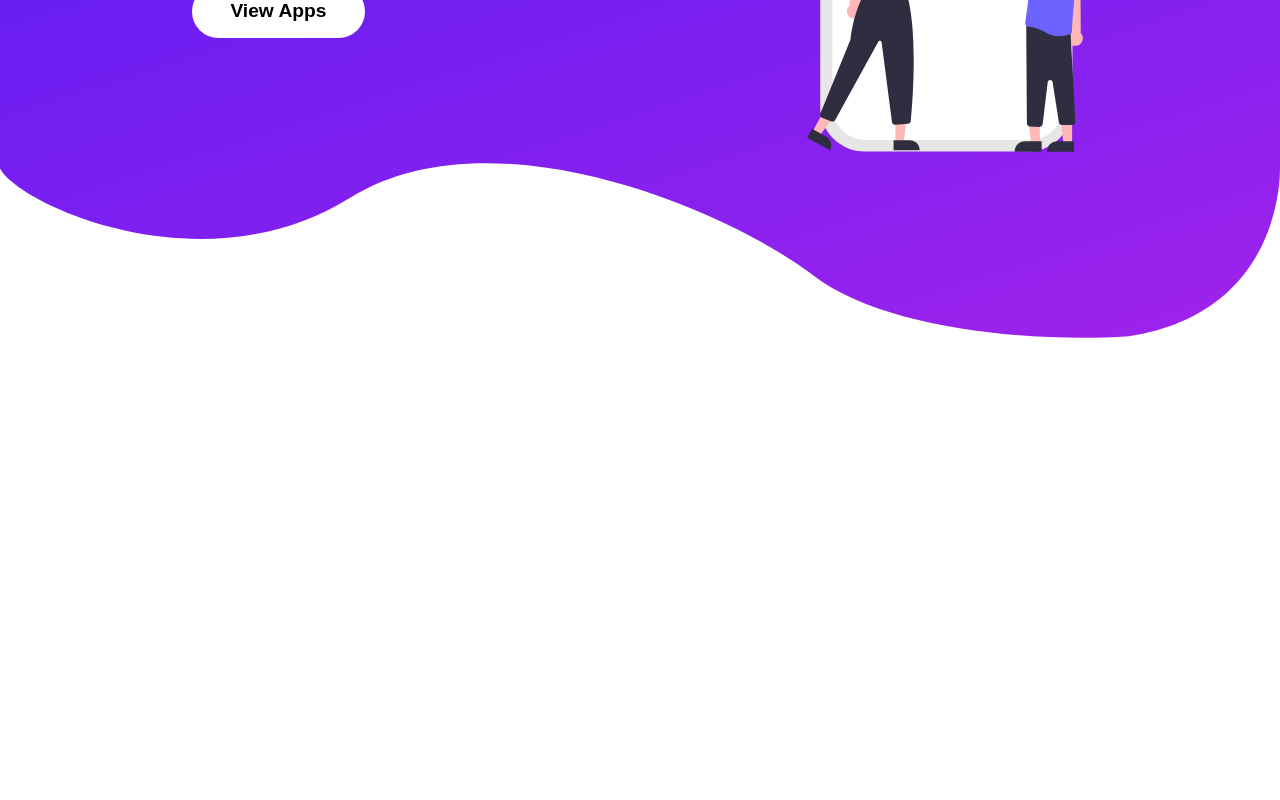
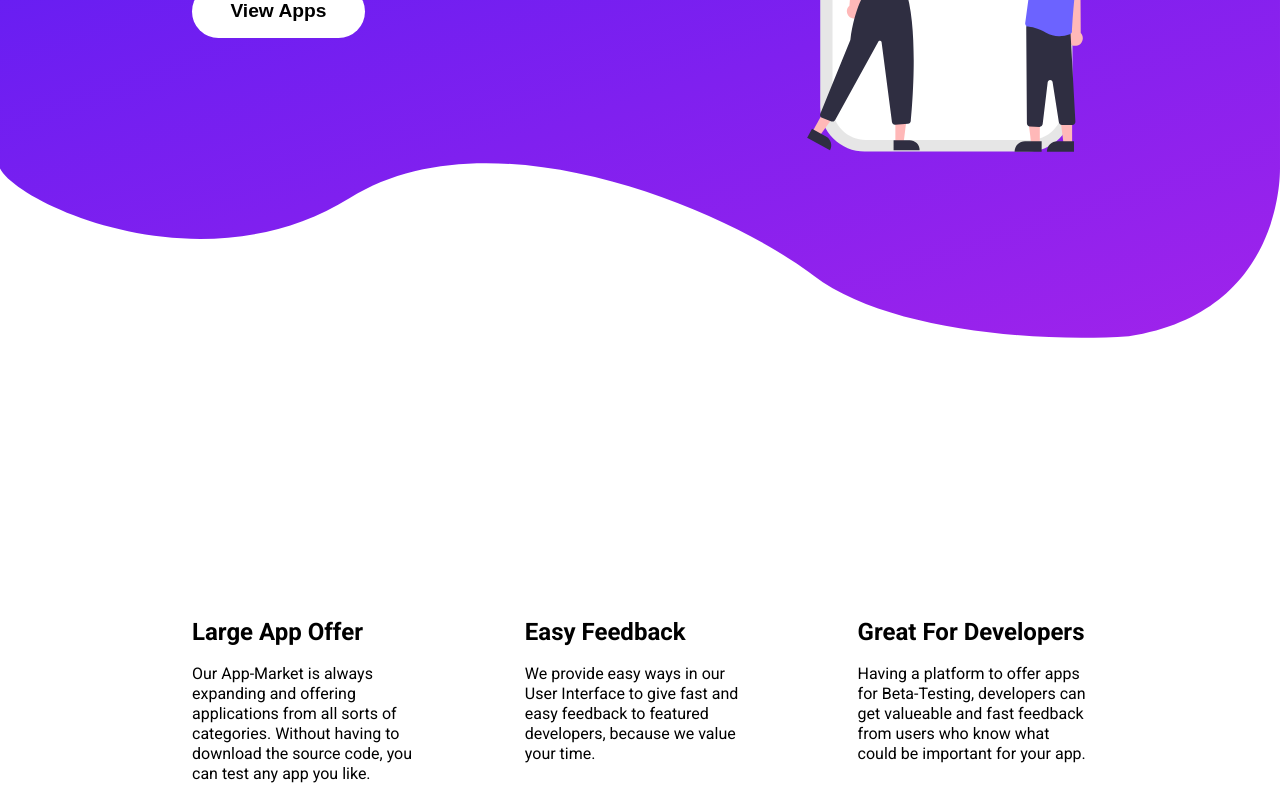
Before and after one commit to floriankulig/testiply, a Next.js app: page / in a window 1280 px wide. Shown: the part 520-1320 px from the top of the page. Before the commit the page ends 928 px from the top, so only its background shows below. Built offline with nearby package versions, Linux system fonts and the light colour scheme.

Commit message:
added Features section

```diff
--- /dev/null
+++ b/src/components/home/Features.tsx
@@ -0,0 +1,18 @@
+export const Features: React.FC = () => {
+    return (
+        <ul className="features container">
+            <li className="features__item">
+                <h2>Large App Offer</h2>
+                <p>Our App-Market is always expanding and offering applications from all sorts of categories. Without having to download the source code, you can test any app you like.</p>
+            </li>
+            <li className="features__item">
+                <h2>Easy Feedback</h2>
+                <p>We provide easy ways in our User Interface to give fast and easy feedback to featured developers, because we value your time. </p>
+            </li>
+            <li className="features__item">
+                <h2>Great For Developers</h2>
+                <p>Having a platform to offer apps for Beta-Testing, developers can get valueable and fast feedback from users who know what could be important for your app.</p>
+            </li>
+        </ul>
+    )
+}
--- a/src/pages/index.tsx
+++ b/src/pages/index.tsx
@@ -10,8 +10,8 @@ const Home: React.FC = () => {
       </Head>
       <Header></Header>
       <Hero></Hero>
-      {/*<Features></Features>
-      <Benefits></Benefits>
+      <Features></Features>
+      {/*<Benefits></Benefits>
       <Footer></Footer> */}
     </div>
   )
--- a/src/scss/pages/home.scss
+++ b/src/scss/pages/home.scss
@@ -1,2 +1,3 @@
+@import "home/LandingPageHeader.scss";
 @import "home/Hero.scss";
-@import "home/LandingPageHeader.scss";
+@import "home/Features.scss";
--- /dev/null
+++ b/src/scss/pages/home/Features.scss
@@ -0,0 +1,22 @@
+#page--home {
+  .features {
+    display: flex;
+    justify-content: space-between;
+    flex-direction: column;
+    margin-top: 35vw;
+
+    @include mq($mq-big) {
+      flex-direction: row;
+    }
+
+    &__item {
+      width: 350px;
+      margin: 0 auto;
+      margin-bottom: 4em;
+      @include mq($mq-big) {
+        margin: 0;
+        width: clamp(230px, 18vw, 330px);
+      }
+    }
+  }
+}
```
